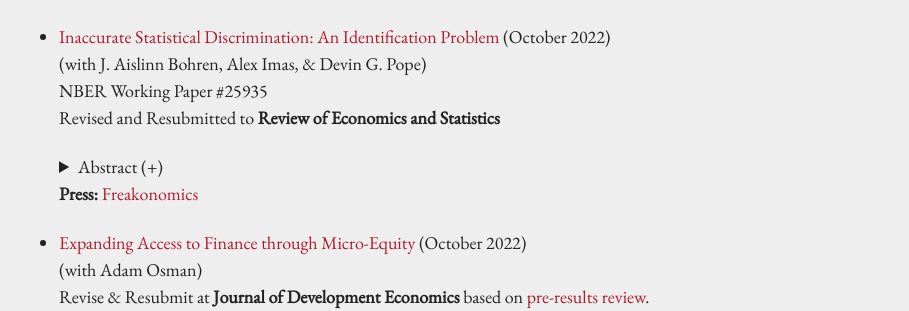
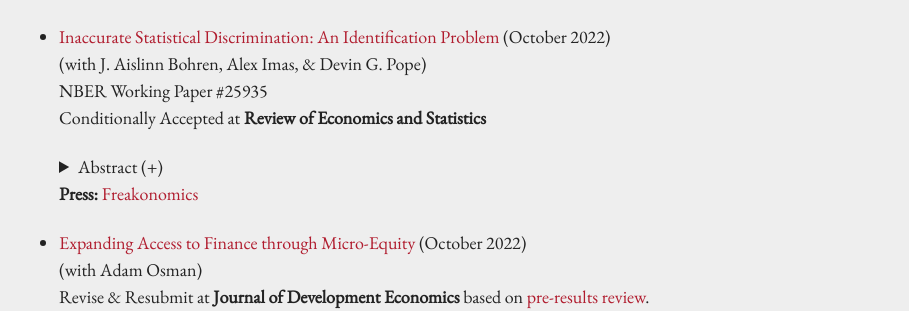
Before and after one commit to kareemhaggag/kareemhaggag.github.io, a Jekyll site: the page built from research.md, in a window 1280 px wide and 900 px high, scrolled down 1759 px. Shown: the part 420-731 px from the top of the window, without its empty margins (185-1094 px from the left). Built offline with Jekyll 4.4.1, drawn with Linux system fonts in a browser that asks for light colours; comment, search, counter and statistics services are not loaded; our own code applies the rules of GitHub Pages for plain Markdown files.

Commit message:
Update CV

```diff
--- a/research.md
+++ b/research.md
@@ -140,7 +140,7 @@ permalink: /research/
 * [Inaccurate Statistical Discrimination: An Identification Problem](/f/Inaccurate_Statistical_Discrimination.pdf) (October 2022)<br />
   (with J. Aislinn Bohren, Alex Imas, & Devin G. Pope)<br />
   NBER Working Paper #25935<br />
-  Revised and Resubmitted to **Review of Economics and Statistics**
+  Conditionally Accepted at **Review of Economics and Statistics**
 
 
    <details><summary> Abstract (+) </summary>
```
Also changed, not shown: 1 other file.
